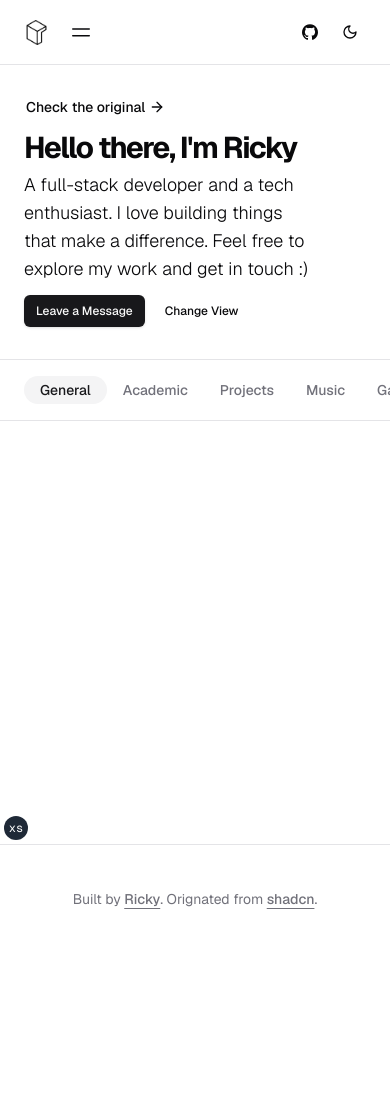
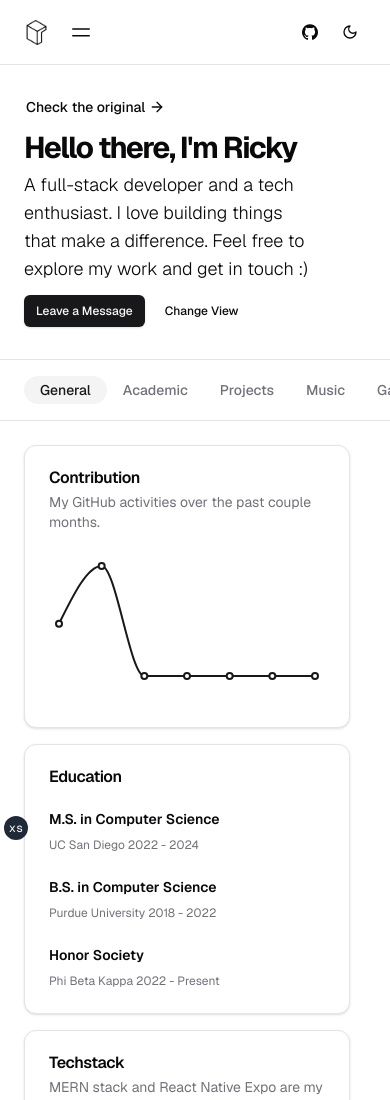
Before and after one commit to igloo-9/nihao-woshiricky, a Next.js app: page / in a window 390 px wide. Shown: the top 1100 px of the page. Before the commit the page ends 953 px from the top, so only its background shows below. Built offline with nearby package versions, Linux system fonts and the light colour scheme.

Commit message:
feat: provide mobile layout of examples section

```diff
--- a/app/page.js
+++ b/app/page.js
@@ -13,6 +13,7 @@ import {
 } from '@/components/page-header'
 import { ExamplesNav } from '@/components/examples-nav'
 import { CardsDemo } from '@/components/cards'
+import { CardsMobileDemo } from '@/components/cards/mobile-index'
 import { Messaging } from '@/components/messaging'
 
 import { Button } from '@/components/ui/button'
@@ -58,6 +59,9 @@ export default function IndexPage() {
           <section className="hidden md:block [&>div]:p-0">
             <CardsDemo />
           </section>
+          <section className="md:hidden">
+            <CardsMobileDemo />
+          </section>
         </div>
       </div>
     </>
--- a/components/cards/index.jsx
+++ b/components/cards/index.jsx
@@ -9,7 +9,7 @@ import { CardsProjects } from '@/components/cards/projects'
 
 export function CardsDemo() {
   return (
-    <div className="md:grids-col-2 grid md:gap-4 lg:grid-cols-10 xl:grid-cols-11 xl:gap-8">
+    <div className="grid md:grids-col-2 gap-4 lg:grid-cols-10 xl:grid-cols-11 xl:gap-8">
       <div className="space-y-4 lg:col-span-5 xl:col-span-5 xl:space-y-4">
         <div className="grid gap-4 md:grid-cols-2 lg:grid-cols-1 xl:grid-cols-[45%_55%]">
           <div className="self-start">
--- /dev/null
+++ b/components/cards/mobile-index.jsx
@@ -0,0 +1,23 @@
+import { CardsEducation } from '@/components/cards/education'
+import { CardsTechstack } from '@/components/cards/techstack'
+import { CardsSocialMedia } from '@/components/cards/social-media'
+import { CardsCalendar } from '@/components/cards/calendar'
+import { CardsHobbies } from '@/components/cards/hobbies'
+import { CardsMetric } from '@/components/cards/contribution-metric'
+import { CardsMessaging } from '@/components/cards/messaging'
+import { CardsProjects } from '@/components/cards/projects'
+
+export function CardsMobileDemo() {
+  return (
+    <div className="flex flex-col gap-4">
+      <CardsMetric />
+      <CardsEducation />
+      <CardsTechstack />
+      <CardsCalendar />
+      <CardsProjects />
+      <CardsSocialMedia />
+      <CardsHobbies />
+      <CardsMessaging />
+    </div>
+  )
+}
--- a/components/cards/techstack.jsx
+++ b/components/cards/techstack.jsx
@@ -70,8 +70,8 @@ export function CardsTechstack() {
               </CarouselItem>
             ))}
           </CarouselContent>
-          <CarouselPrevious className="absolute left-0 ml-6" />
-          <CarouselNext className="absolute right-0 mr-6" />
+          <CarouselPrevious className="absolute ml-4 sm:left-0 sm:ml-6" />
+          <CarouselNext className="absolute mr-4 sm:right-0 sm:mr-6" />
         </Carousel>
       </div>
     </Card>
```
